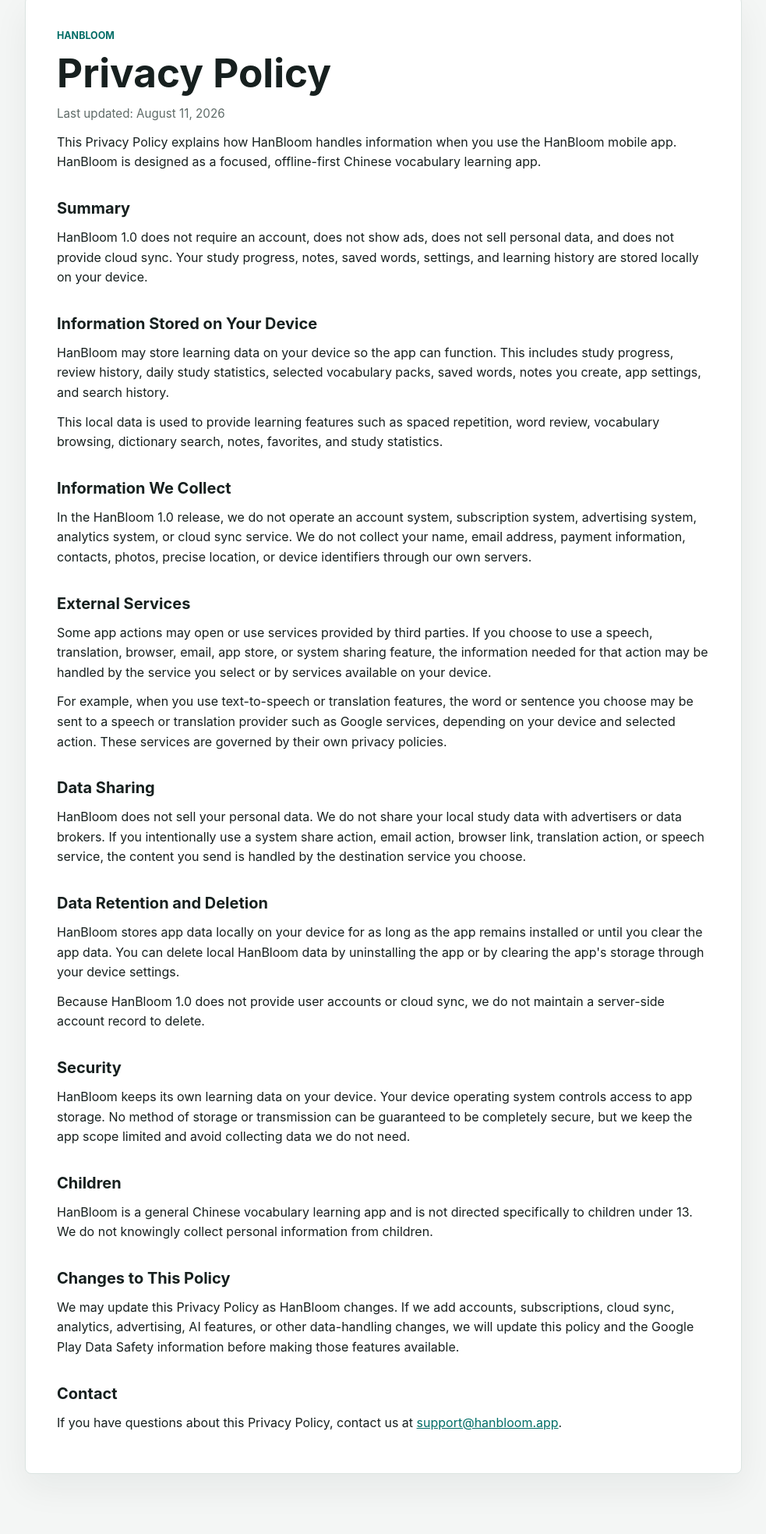
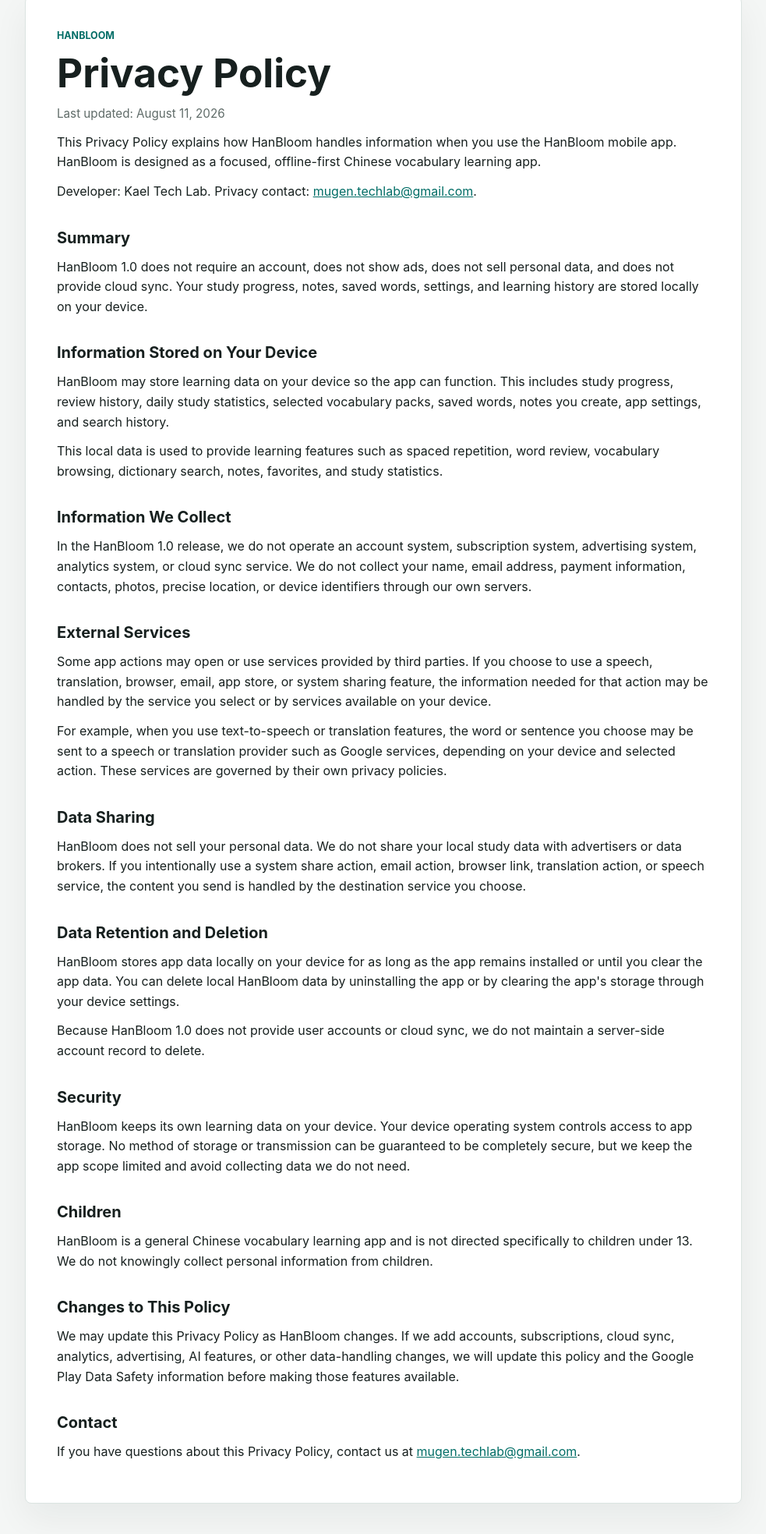
Before and after one commit to kaelli/hanbloom-legal, a plain HTML site: page privacy-policy.html in a window 1280 px wide. Shown: the part 103-2070 px from the top of the page at 78% size, without its empty margins (148-1131 px from the left). Before the commit the page ends 2049 px from the top, so only its background shows below. Drawn offline with Linux system fonts and the light colour scheme.

Commit message:
Update legal contact details / 更新法务联系信息

```diff
--- a/privacy-policy.html
+++ b/privacy-policy.html
@@ -23,6 +23,10 @@
         This Privacy Policy explains how HanBloom handles information when you
         use the HanBloom mobile app. HanBloom is designed as a focused,
         offline-first Chinese vocabulary learning app.
+      </p>
+      <p>
+        Developer: Kael Tech Lab. Privacy contact:
+        <a href="mailto:mugen.techlab@gmail.com">mugen.techlab@gmail.com</a>.
       </p>
 
       <h2>Summary</h2>
@@ -118,7 +122,7 @@
       <h2>Contact</h2>
       <p>
         If you have questions about this Privacy Policy, contact us at
-        <a href="mailto:support@hanbloom.app">support@hanbloom.app</a>.
+        <a href="mailto:mugen.techlab@gmail.com">mugen.techlab@gmail.com</a>.
       </p>
     </article>
   </main>
```
Also changed, not shown: index.html (+2 -1 lines), terms-of-service.html (+3 -2 lines).
